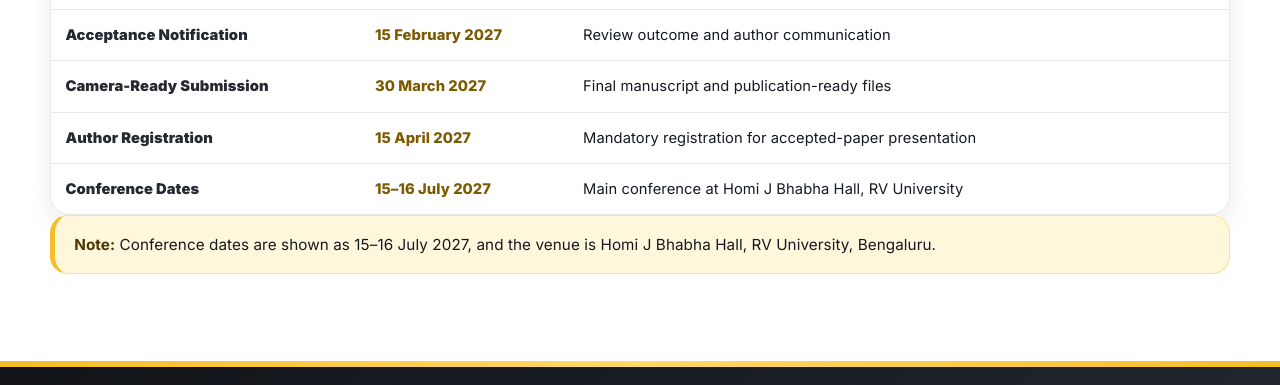
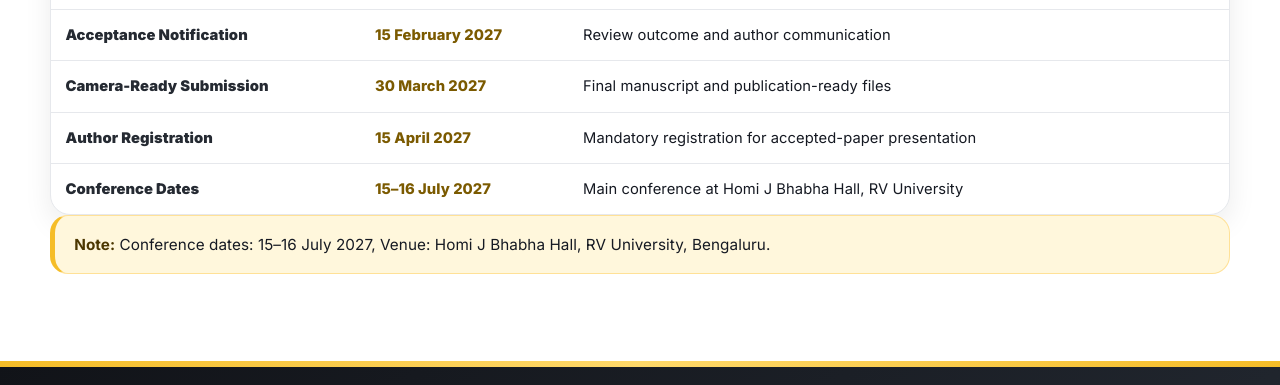
Before and after one commit to sailajakumar/icngsi-2027-website, a plain HTML site: page icngsi-2027-website/important-dates.html in a window 1280 px wide. Shown: the part 790-1175 px from the top of the page. Drawn offline with Linux system fonts and the light colour scheme.

```diff
--- a/icngsi-2027-website/important-dates.html
+++ b/icngsi-2027-website/important-dates.html
@@ -31,7 +31,7 @@
 <a class="nav-link" href="registration.html">Registration</a><a class="nav-link" href="venue.html">Venue</a><a class="nav-link" href="contact.html">Contact</a><a class="nav-cta" href="call-for-papers.html">Submit Paper</a></nav></div></header>
 <main id="main">
 <section class="page-hero"><div aria-hidden="true" class="hero-pattern"></div><div class="container hero-layout"><div class="hero-content reveal"><span class="eyebrow">Dates</span><h1>Important Dates</h1><p>Submission, acceptance, camera-ready, registration and conference dates for ICNGSI 2027.</p></div><div class="hero-panel reveal"><span>ICNGSI 2027</span><h2>15–16 July 2027</h2><p>Homi J Bhabha Hall, RV University, Bengaluru, India.</p></div></div></section>
-<section class="section"><div class="container"><div class="section-heading reveal"><span class="section-kicker">Author Timeline</span><h2>Important Dates</h2><p>Key milestones for submission, review, camera-ready preparation, registration and conference participation.</p></div><div class="date-table-wrap reveal"><table class="date-table"><thead><tr><th>Milestone</th><th>Date</th><th>Purpose</th></tr></thead><tbody><tr><td>Paper Submission Deadline</td><td>30 January 2027</td><td>Final submission window for original and unpublished manuscripts</td></tr><tr><td>Acceptance Notification</td><td>15 February 2027</td><td>Review outcome and author communication</td></tr><tr><td>Camera-Ready Submission</td><td>30 March 2027</td><td>Final manuscript and publication-ready files</td></tr><tr><td>Author Registration</td><td>15 April 2027</td><td>Mandatory registration for accepted-paper presentation</td></tr><tr><td>Conference Dates</td><td>15–16 July 2027</td><td>Main conference at Homi J Bhabha Hall, RV University</td></tr></tbody></table></div><div class="alert-box reveal"><strong>Note:</strong> Conference dates are shown as 15–16 July 2027, and the venue is Homi J Bhabha Hall, RV University, Bengaluru.</div></div></section>
+<section class="section"><div class="container"><div class="section-heading reveal"><span class="section-kicker">Author Timeline</span><h2>Important Dates</h2><p>Key milestones for submission, review, camera-ready preparation, registration and conference participation.</p></div><div class="date-table-wrap reveal"><table class="date-table"><thead><tr><th>Milestone</th><th>Date</th><th>Purpose</th></tr></thead><tbody><tr><td>Paper Submission Deadline</td><td>30 January 2027</td><td>Final submission window for original and unpublished manuscripts</td></tr><tr><td>Acceptance Notification</td><td>15 February 2027</td><td>Review outcome and author communication</td></tr><tr><td>Camera-Ready Submission</td><td>30 March 2027</td><td>Final manuscript and publication-ready files</td></tr><tr><td>Author Registration</td><td>15 April 2027</td><td>Mandatory registration for accepted-paper presentation</td></tr><tr><td>Conference Dates</td><td>15–16 July 2027</td><td>Main conference at Homi J Bhabha Hall, RV University</td></tr></tbody></table></div><div class="alert-box reveal"><strong>Note:</strong> Conference dates: 15–16 July 2027, Venue: Homi J Bhabha Hall, RV University, Bengaluru.</div></div></section>
 </main>
 <footer class="site-footer">
 <div class="footer-topline"></div>
```
